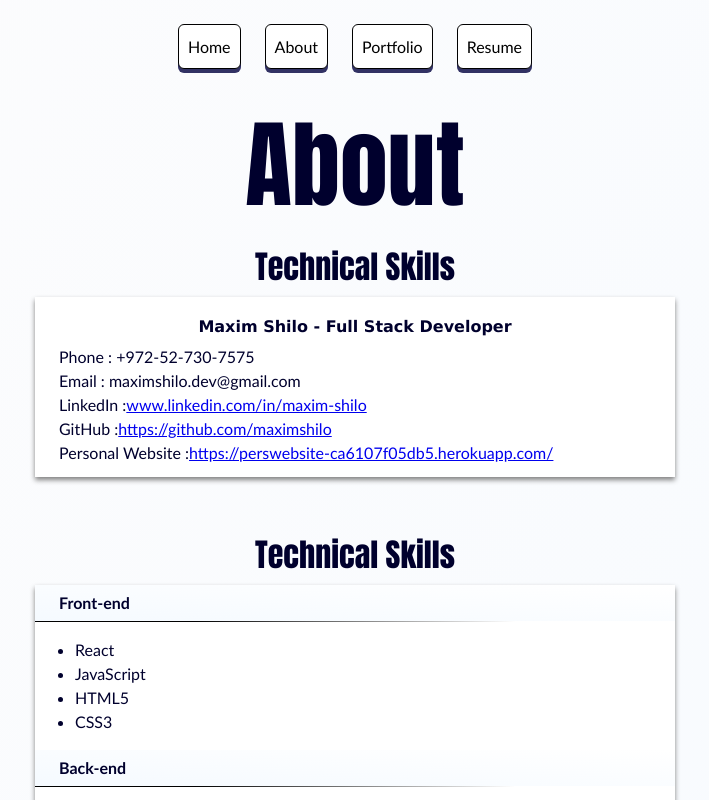
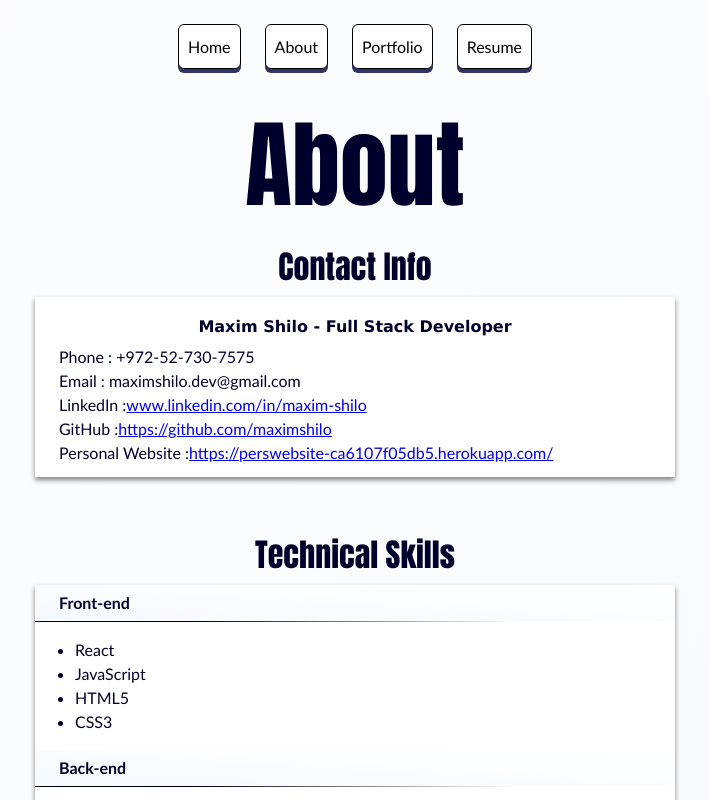
Before and after one commit to maximshilo/personal-website, a React (Create React App) app in the folder client/: page /about in a window 1280 px wide. Shown: the top 800 px of the page, without its empty margins (285-994 px from the left). Built offline with nearby package versions, Linux system fonts and the light colour scheme.

Commit message:
About
Adjusted the Contact info section title

```diff
--- a/client/src/components/About.jsx
+++ b/client/src/components/About.jsx
@@ -153,7 +153,7 @@ export default function About(props) {
 
                     <div className='row'>
                         <span className='mainHeading'>
-                            Technical Skills
+                            Contact Info
                         </span>
                     </div>
 
```
